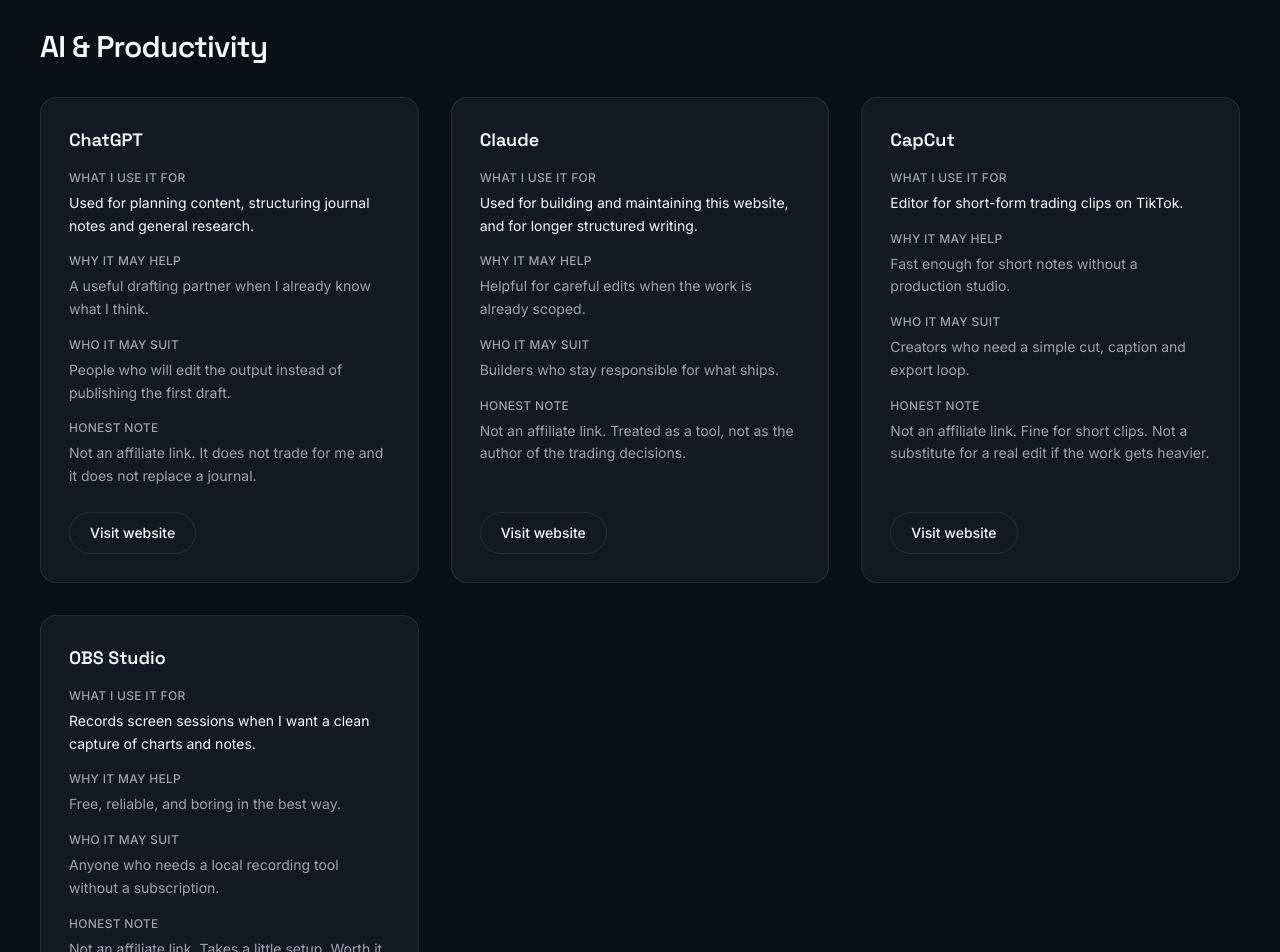
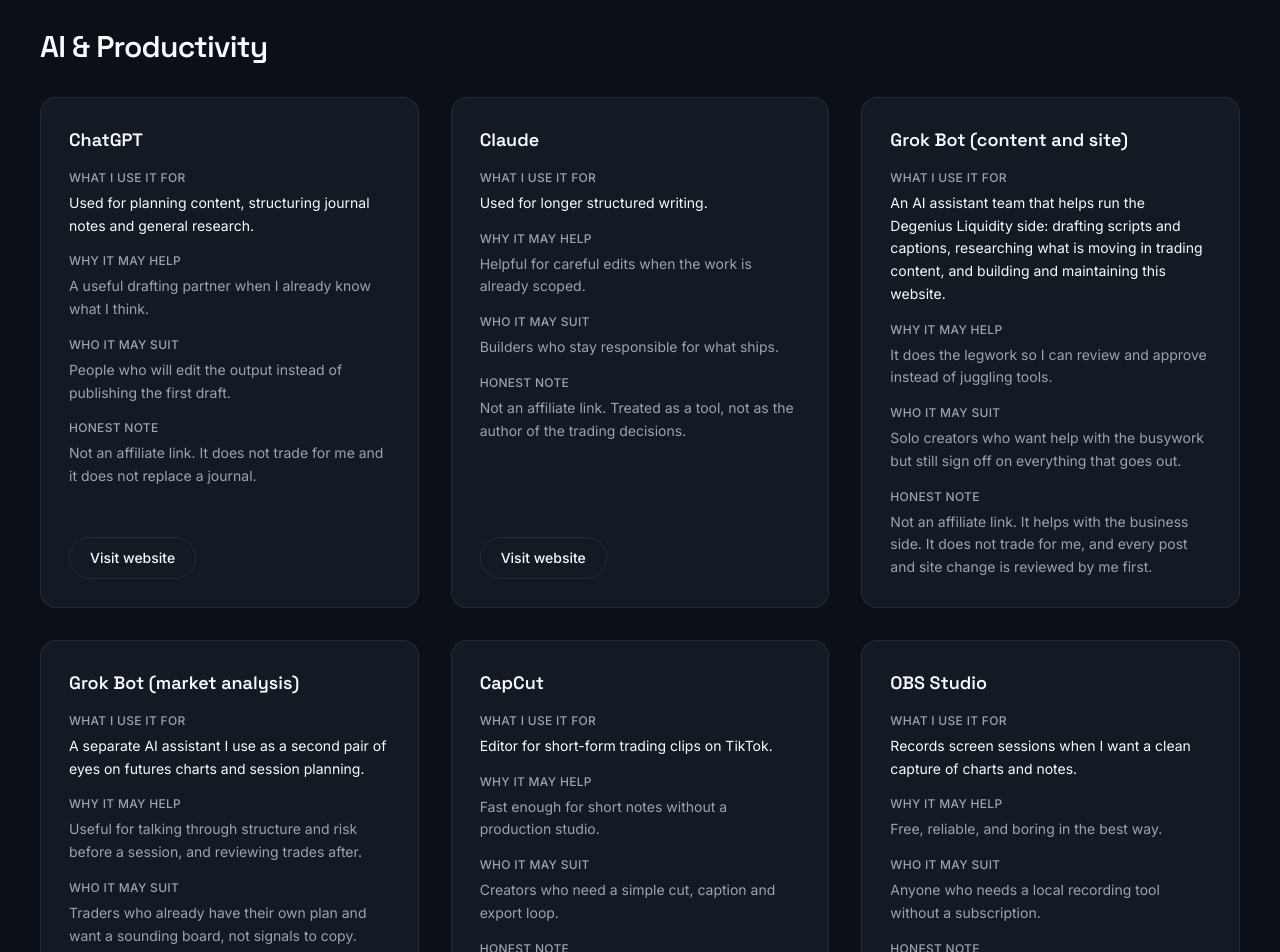
Before and after one commit to Degenius-Liquidity/degenius-liquidity-v2, a React (Vite) app: page /toolkit in a window 1280 px wide. Shown: the part 3200-4152 px from the top of the page. Built offline with nearby package versions, Linux system fonts and the light colour scheme.

Commit message:
PlayBit is a Discord (Whop handles billing); add Grok Bot to toolkit

```diff
--- a/src/components/PlayBitBlock.tsx
+++ b/src/components/PlayBitBlock.tsx
@@ -6,7 +6,7 @@
       <p className="text-xs font-medium uppercase tracking-wide text-text-secondary">Education</p>
       <h2 className="mt-3 font-display text-2xl font-semibold tracking-tight text-text-primary">PlayBit</h2>
       <p className="mt-3 text-sm leading-relaxed text-text-secondary">
-        PlayBit is a trading education classroom and community on Whop. It covers futures, day trading, options, stocks and crypto, and also offers trading bots.
+        PlayBit is a trading education Discord server covering futures, day trading, options, stocks and crypto, with trading bots as a separate product. Membership is handled through Whop.
       </p>
       <a
         href={site.playbitClassroom.url}
--- a/src/data/toolkitItems.ts
+++ b/src/data/toolkitItems.ts
@@ -94,7 +94,7 @@
     id: 'playbit-classroom',
     name: 'PlayBit classroom',
     category: 'Education & Community',
-    useCase: 'The education resource I point people to when they ask how I am learning and building a process.',
+    useCase: 'A trading education Discord server. The resource I point people to when they ask how I am learning and building a process. Membership is handled through Whop.',
     whyUseful: 'A structured classroom is more useful than scattered clips if you actually do the work.',
     whoItSuits: 'Traders who want a curriculum and are willing to practice, not people looking for a signal service.',
     honestNote: 'Education is not a payout. Results depend on whether you apply the material with discipline. This is an affiliate link.',
@@ -151,11 +151,33 @@
     id: 'claude',
     name: 'Claude',
     category: 'AI & Productivity',
-    useCase: 'Used for building and maintaining this website, and for longer structured writing.',
+    useCase: 'Used for longer structured writing.',
     whyUseful: 'Helpful for careful edits when the work is already scoped.',
     whoItSuits: 'Builders who stay responsible for what ships.',
     honestNote: 'Not an affiliate link. Treated as a tool, not as the author of the trading decisions.',
     url: 'https://claude.ai/',
+    isAffiliate: false,
+  },
+  {
+    id: 'grok-bot-ops',
+    name: 'Grok Bot (content and site)',
+    category: 'AI & Productivity',
+    useCase: 'An AI assistant team that helps run the Degenius Liquidity side: drafting scripts and captions, researching what is moving in trading content, and building and maintaining this website.',
+    whyUseful: 'It does the legwork so I can review and approve instead of juggling tools.',
+    whoItSuits: 'Solo creators who want help with the busywork but still sign off on everything that goes out.',
+    honestNote: 'Not an affiliate link. It helps with the business side. It does not trade for me, and every post and site change is reviewed by me first.',
+    url: '',
+    isAffiliate: false,
+  },
+  {
+    id: 'grok-bot-analysis',
+    name: 'Grok Bot (market analysis)',
+    category: 'AI & Productivity',
+    useCase: 'A separate AI assistant I use as a second pair of eyes on futures charts and session planning.',
+    whyUseful: 'Useful for talking through structure and risk before a session, and reviewing trades after.',
+    whoItSuits: 'Traders who already have their own plan and want a sounding board, not signals to copy.',
+    honestNote: 'Not an affiliate link and not a signal service. It does not place trades. Every decision and every loss is mine.',
+    url: '',
     isAffiliate: false,
   },
   {
```
